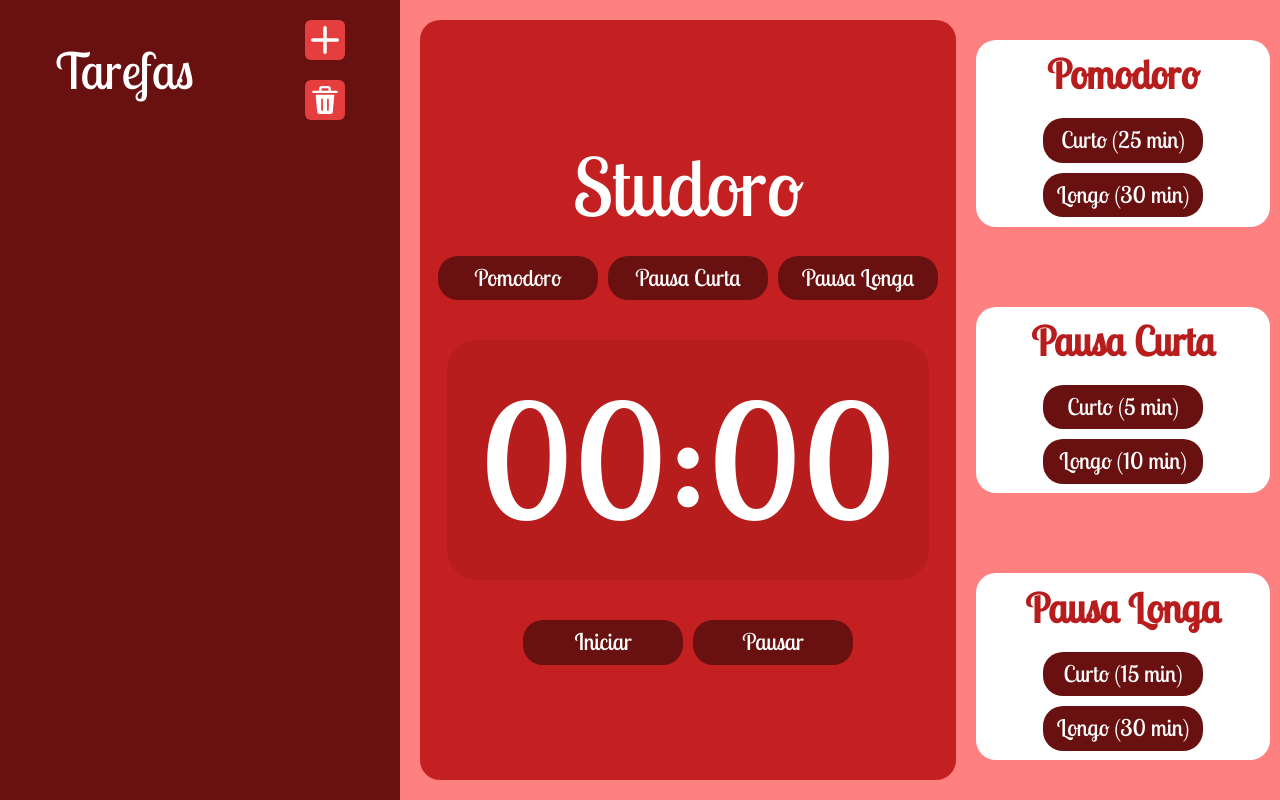
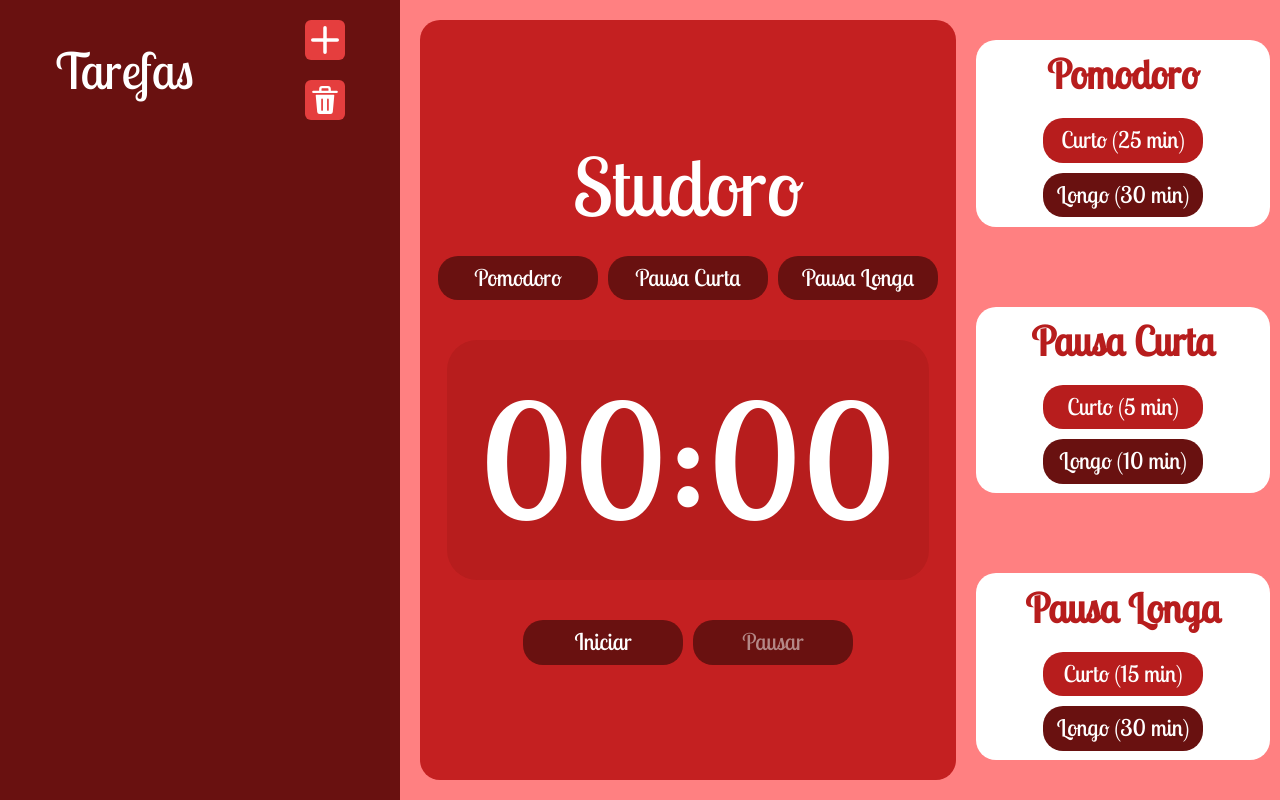
Before and after one commit to cecidoliveira/Studoro, a React (Vite) app: page / in a window 1280 px wide. Built offline with nearby package versions, Linux system fonts and the light colour scheme.

Commit message:
desabilitar e habilitar botões

```diff
--- a/src/Components/Conf/Buttons.jsx
+++ b/src/Components/Conf/Buttons.jsx
@@ -1,9 +1,11 @@
 import { useToast } from '@chakra-ui/react';
+import { useState } from 'react';
 import { contTemp, stopContTemp } from "../Count/Cont";
 import { Button } from './stylesConf';
 
 function Buttons(props){
     let content;
+    const [isDisable, setIsDisabled] = useState([props.select_conf,props.select_cont]);
 
     const toast = useToast();
 
@@ -56,6 +58,7 @@ function Buttons(props){
         }
     }
 
+
     if(props.Temp != undefined){
         content = `${props.ButName} (${props.Temp} min)`;
     }else{
@@ -64,7 +67,9 @@ function Buttons(props){
 
     return(
         <Button onClick={()=>{handleButton()}}
-        select={props.select}
+        select_conf={props.select_conf}
+        select_cont={props.select_cont}
+        disabled={isDisable[0] || isDisable[1]}
         id={`${props.Tip}-${props.ButName}`}>{content}</Button>
     );
 }
--- a/src/Components/Conf/Conf.jsx
+++ b/src/Components/Conf/Conf.jsx
@@ -8,8 +8,8 @@ function Conf(props){
             <Title>{props.ConfName}</Title>
 
             <div>
-                <Buttons ButName='Curto' select={true} Temp={props.TimeCurto} TempName={props.ConfName} Tip='SetTemp' />
-                <Buttons ButName='Longo' select={false} Temp={props.TimeLongo} TempName={props.ConfName} Tip='SetTemp'/>
+                <Buttons ButName='Curto' select_conf={true} Temp={props.TimeCurto} TempName={props.ConfName} Tip='SetTemp' />
+                <Buttons ButName='Longo' select_conf={false} Temp={props.TimeLongo} TempName={props.ConfName} Tip='SetTemp'/>
             </div>
 
         </DivConf>
--- a/src/Components/Conf/stylesConf.js
+++ b/src/Components/Conf/stylesConf.js
@@ -21,13 +21,11 @@ export const Title = styled.h2`
 `;
 
 export const Button = styled.button`
-    //${({select_conf})=> select_conf === true ? 'background-color: #B71D1D;' : 'background-color: #691110;'}
-    //${({select_counter})=> select_counter === true ? 'color: #B48887;' : 'color: #ffffff;'}
     font-size: 23px;
     margin: 5px;
     padding: 5px 0;
-    background-color: #691110;
-    color: #ffffff;
+    background-color:${(props)=> props.select_conf === true ? '#B71D1D': '#691110'};
+    color: ${(props)=> props.select_cont === true ? '#B48887': '#ffffff'};
     border-radius: 20px;
     width: 10rem;
     @media only screen and (min-width: 1900px) {
--- a/src/Components/Count/Temp.jsx
+++ b/src/Components/Count/Temp.jsx
@@ -25,8 +25,8 @@ function Temp(){
                 </DivTemp>
 
                 <DivButtons>
-                    <Buttons ButName='Iniciar' select={false} setTemp={setTempPomodoro} tempPomodoro={tempPomodoro} Tip='ContTemp'/>
-                    <Buttons ButName='Pausar' select={true} Tip='ContTemp'/>
+                    <Buttons ButName='Iniciar' select_cont={false} setTemp={setTempPomodoro} tempPomodoro={tempPomodoro} Tip='ContTemp'/>
+                    <Buttons ButName='Pausar' select_cont={true} Tip='ContTemp'/>
                 </DivButtons>
             </DivCount>
 
```
